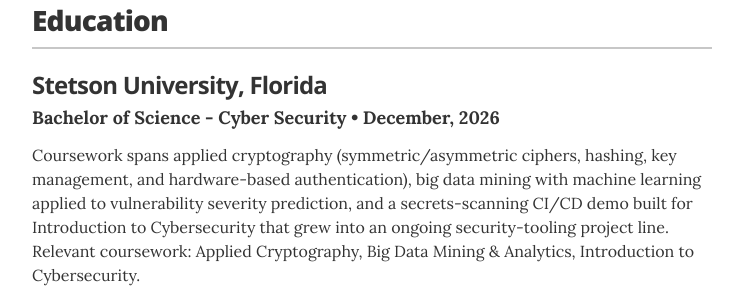
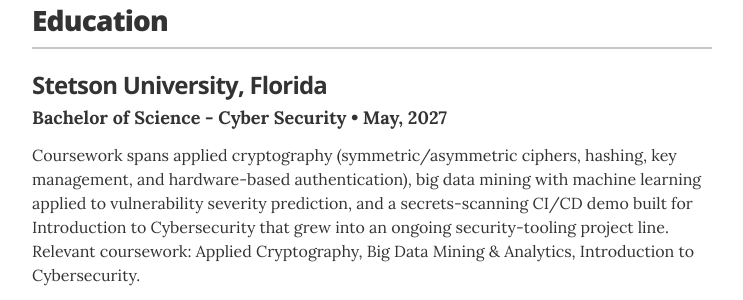
Before and after one commit to crow50/ernest-portfolio, a Jekyll site: the page built from portfolio-site/index.html, in a window 1280 px wide and 900 px high, scrolled down 5918 px. Shown: the part 154-454 px from the top of the window, without its empty margins (268-1011 px from the left). Built offline with Jekyll 4.4.1, drawn with Linux system fonts in a browser that asks for light colours.

Commit message:
Update graduation year for Cyber Security degree
Signed-off-by: Ernest Baker <crow50@users.noreply.github.com>

```diff
--- a/portfolio-site/_data/education.yml
+++ b/portfolio-site/_data/education.yml
@@ -1,7 +1,7 @@
 # Degree
 - degree: Bachelor of Science - Cyber Security
   uni: Stetson University, Florida
-  year: December, 2026
+  year: May, 2027
   awards: []
   summary: "Coursework spans applied cryptography (symmetric/asymmetric ciphers, hashing, key management, and hardware-based authentication), big data mining with machine learning applied to vulnerability severity prediction, and a secrets-scanning CI/CD demo built for Introduction to Cybersecurity that grew into an ongoing security-tooling project line. Relevant coursework: Applied Cryptography, Big Data Mining & Analytics, Introduction to Cybersecurity."
 
```
